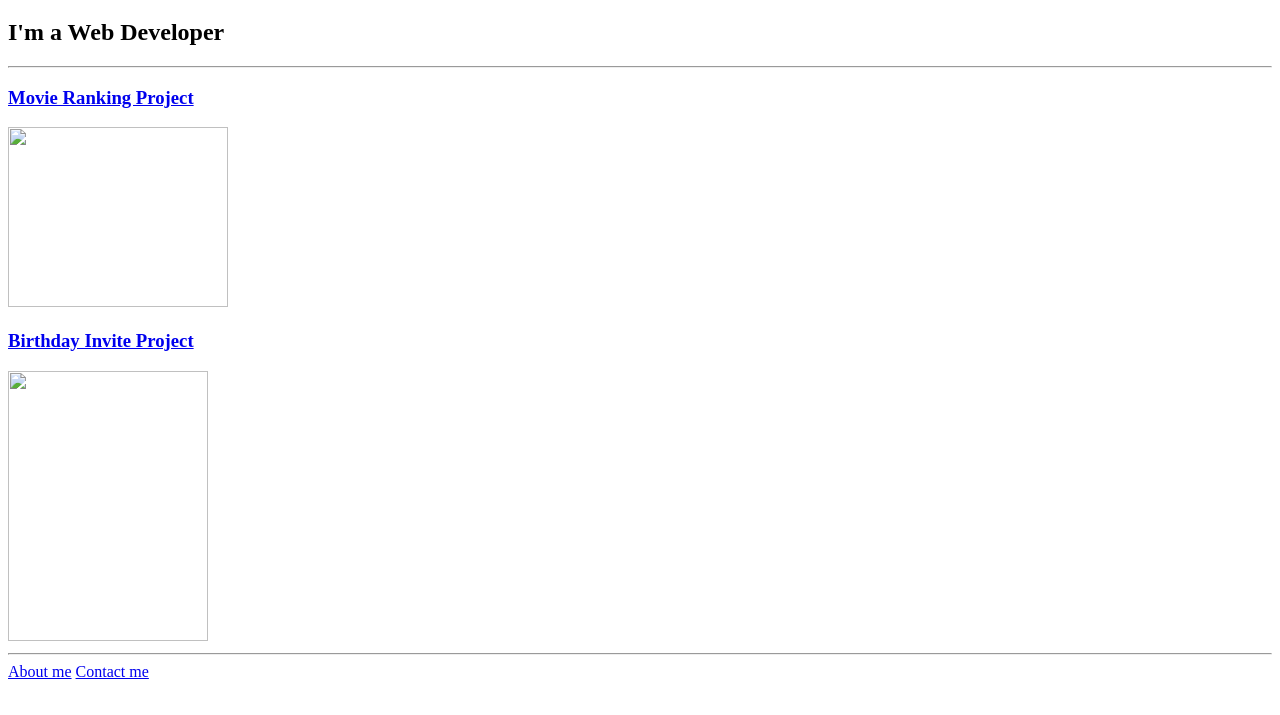
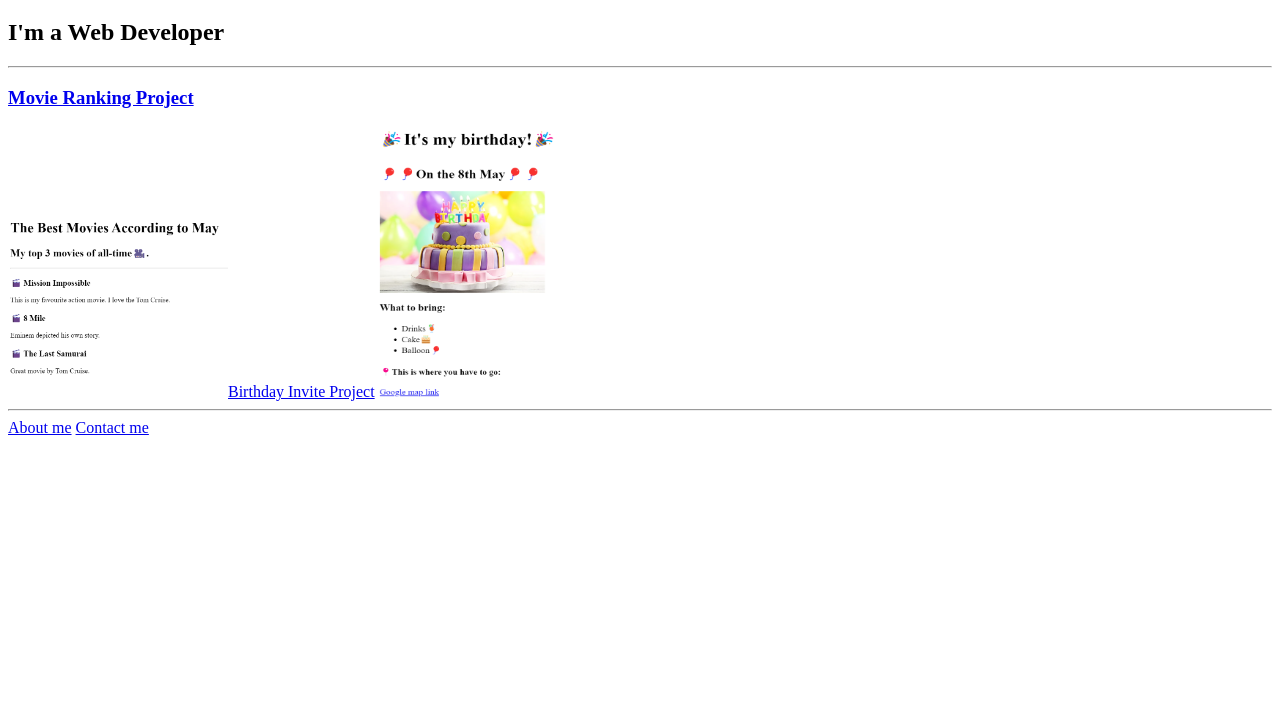
Before and after one commit to chonnari/portfolio.html, a plain HTML site: page index.html in a window 1280 px wide. Shown: the part 61-776 px from the top of the page. Drawn offline with Linux system fonts and the light colour scheme.

Commit message:
Update index.html

```diff
--- a/index.html
+++ b/index.html
@@ -1,4 +1,4 @@
-<!-- TODO 1: Create the HTML Boilerplate -->
+
 <!DOCTYPE html>
 <html lang="en">
 <head>
@@ -6,32 +6,20 @@
     <meta name="viewport" content="width=device-width, initial-scale=1.0">
     <meta http-equiv="X-UA-Compatible" content="ie=edge">
     <title>Chonnaree</title>
-    <link rel="stylesheet" href="styles.css"> <!-- Link to CSS file -->
+
 </head>
 <body>
 <h1>Chonnaree May's Portfolio</h1>
 <h2>I'm a Web Developer</h2><hr />
-<body>
-    <h3>
-        <a href="../public/movie-ranking.html">Movie Ranking Project</a>
-    </h3>
 
-<img src="../public/ScreenshotMovies.png" width="220" height="180"
-</body>
-<!-- TODO 2: Add Your previous projects' HTML into the public folder -->
+<h3><a href="../public/movie-ranking.html">Movie Ranking Project</a></h3>
 
-<!-- TODO 3: Take screenshots of your project previews and add the images to the images folder -->
+<img src="../ScreenshotMovies.png" width="220" height="180"
 
-<!-- TODO 4: Add titles/subtitles etc. -->
+<h3><a href="../public/birthday-invite.html">Birthday Invite Project</a></h3>
 
-<!-- TODO 5: Add a link to the project pages -->
+<img src="../ScreenshotBD_Cake.png" width="200" height="270"><hr />
 
- <h3>
-        <a href="../public/birthday-invite.html">Birthday Invite Project</a>
-</h3>
-<img src="../public/ScreenshotBD_Cake.png" width="200" height="270">
-<hr />
-<!-- TODO 7: Add the Contact Me and About Me page links -->
 <a href="../public/about.html">About me</a> <a href="../public/contact.html">Contact me</a>
 
 </body>
```
